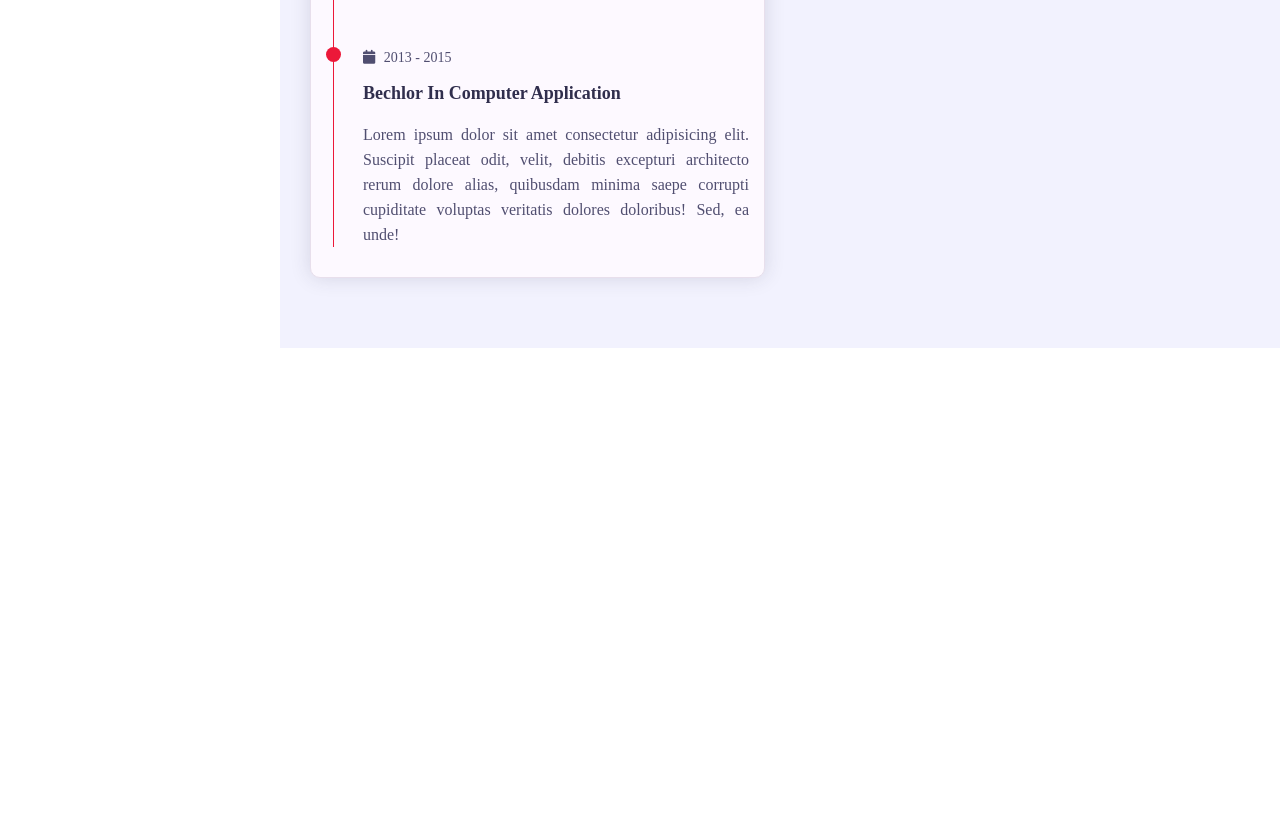
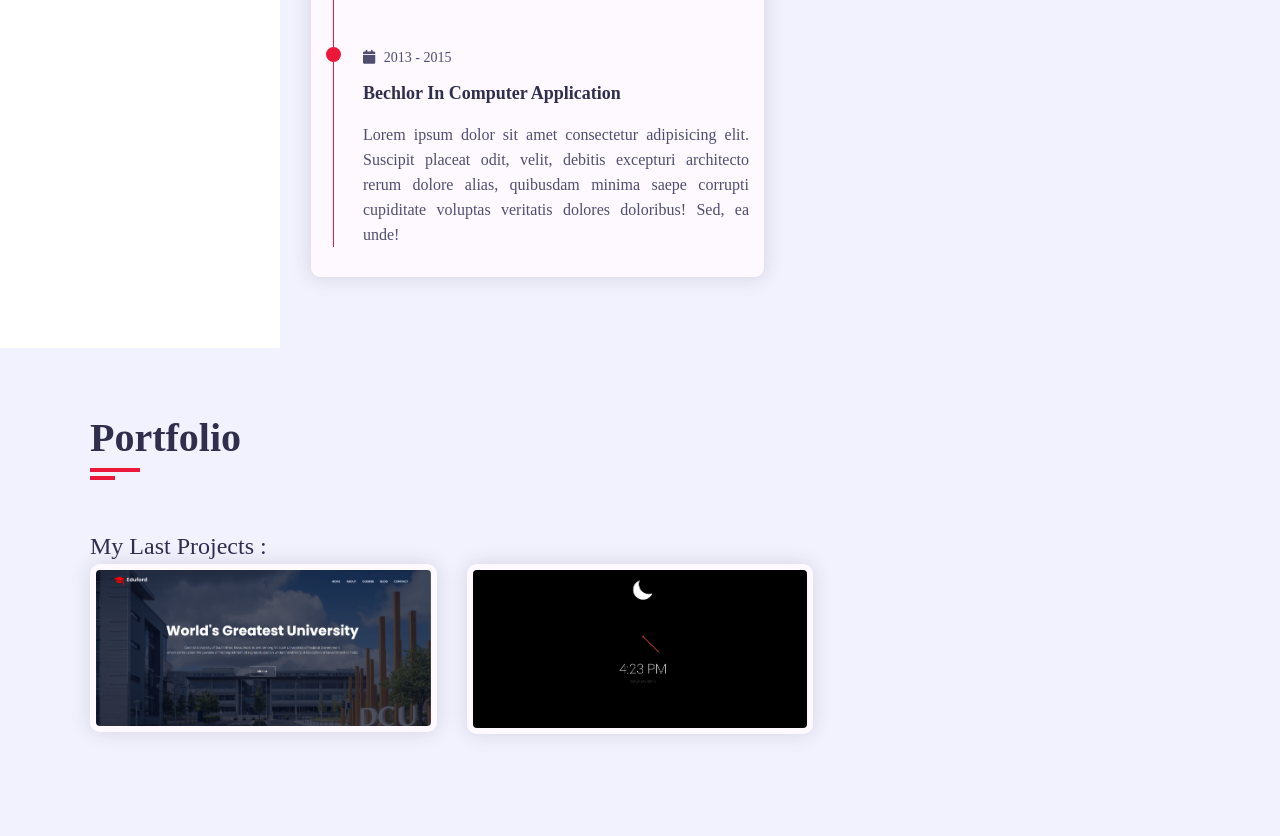
Before and after one commit to Code-with-mj/Portfolio-website, a plain HTML site: page index.html in a window 1280 px wide. Shown: the part 1964-2800 px from the top of the page. Before the commit the page ends 2312 px from the top, so only its background shows below. Drawn offline with Linux system fonts and the light colour scheme; a web font is replaced by a local one.

Commit message:
adding project to portfolio

```diff
--- a/index.html
+++ b/index.html
@@ -23,7 +23,6 @@
             <ul class="nav">
                 <li><a href="#home" class="active"><i class="fa fa-home"></i>Home</a></li>
                 <li><a href="#about"><i class="fa fa-user"></i>About</a></li>
-                <li><a href="#skills"><i class="fa fa-list"></i>Skills</a></li>
                 <li><a href="#portfolio"><i class="fa fa-briefcase"></i>Portfolio</a></li>
                 <li><a href="#contact"><i class="fa fa-comments"></i>Contact</a></li>
             </ul>
@@ -48,7 +47,7 @@
 
             </section>
 
-            <section class="about section">
+            <section class="about section ">
                 <div class="container">
                     <div class="row">
                         <div class="section-title padd-15">
@@ -186,6 +185,36 @@
                 </div>
         </div>
         </section>
+        <section class="portfolio section">
+            <div class="container">
+                <div class="row">
+                    <div class="section-title padd-15">
+                        <h2>Portfolio</h2>
+                    </div>
+                </div>
+                <div class="row">
+                    <div class="portfolio-heading padd-15">
+                        <h2>My Last Projects :</h2>
+                    </div>
+                </div>
+                <div class="row">
+                    <div class="portfolio-item padd-15">
+                        <div class="portfolio-item-inner shadow-dark">
+                            <div class="portfolio-img">
+                                <img src="/images/projec12.png" alt="">
+                            </div>
+                        </div>
+                    </div>
+                    <div class="portfolio-item padd-15">
+                        <div class="portfolio-item-inner shadow-dark">
+                            <div class="portfolio-img">
+                                <img src="/images/projec21.png" alt="">
+                            </div>
+                        </div>
+                    </div>
+                </div>
+            </div>
+        </section>
     </div>
 
 
--- a/style.css
+++ b/style.css
@@ -482,3 +482,31 @@ h3.my-profession{
     text-align: justify;
     color: var(--text-black-700);
 }
+
+/* portfolio*/
+.portfolio .container{
+    margin-bottom: 40px;
+}
+.portfolio .portfolio-heading{
+    flex: 0 0 100%;
+    max-width: 100%;
+}
+.portfolio .portfolio-heading h2{
+    color: var(--text-black-900);
+    font-weight: 500;
+}
+.portfolio .portfolio-item{
+    flex: 0 0 33.33%;
+    max-width: 33.33%;
+    margin-bottom: 30px;
+}
+.portfolio .portfolio-item-inner{
+    border: 6px solid var(--bg-black-100);
+    border-radius: 10px;
+    overflow: hidden;
+    cursor: pointer;
+}
+.portfolio .portfolio-item-inner .portfolio-img img{
+    width: 100%;
+    display: block;
+}
```
Also changed, not shown: images/projec12.png (added), images/projec21.png (added).
